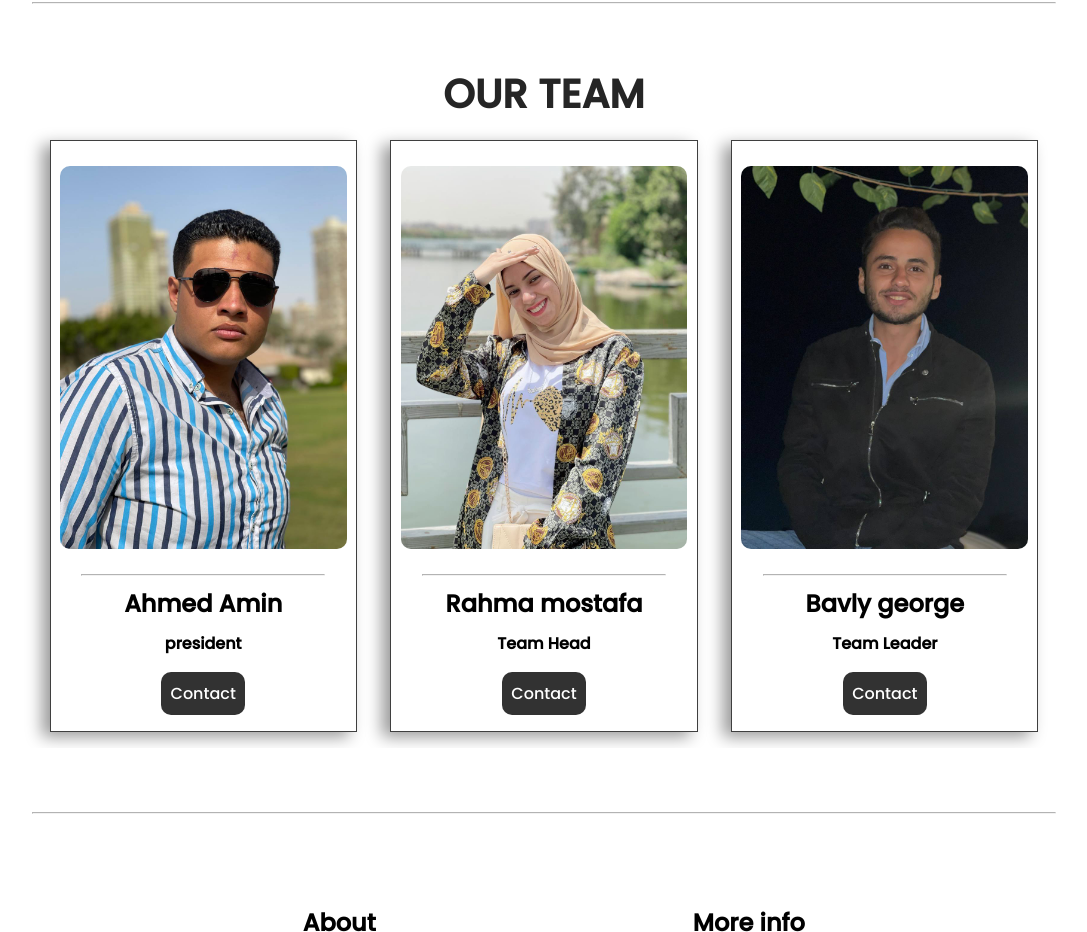
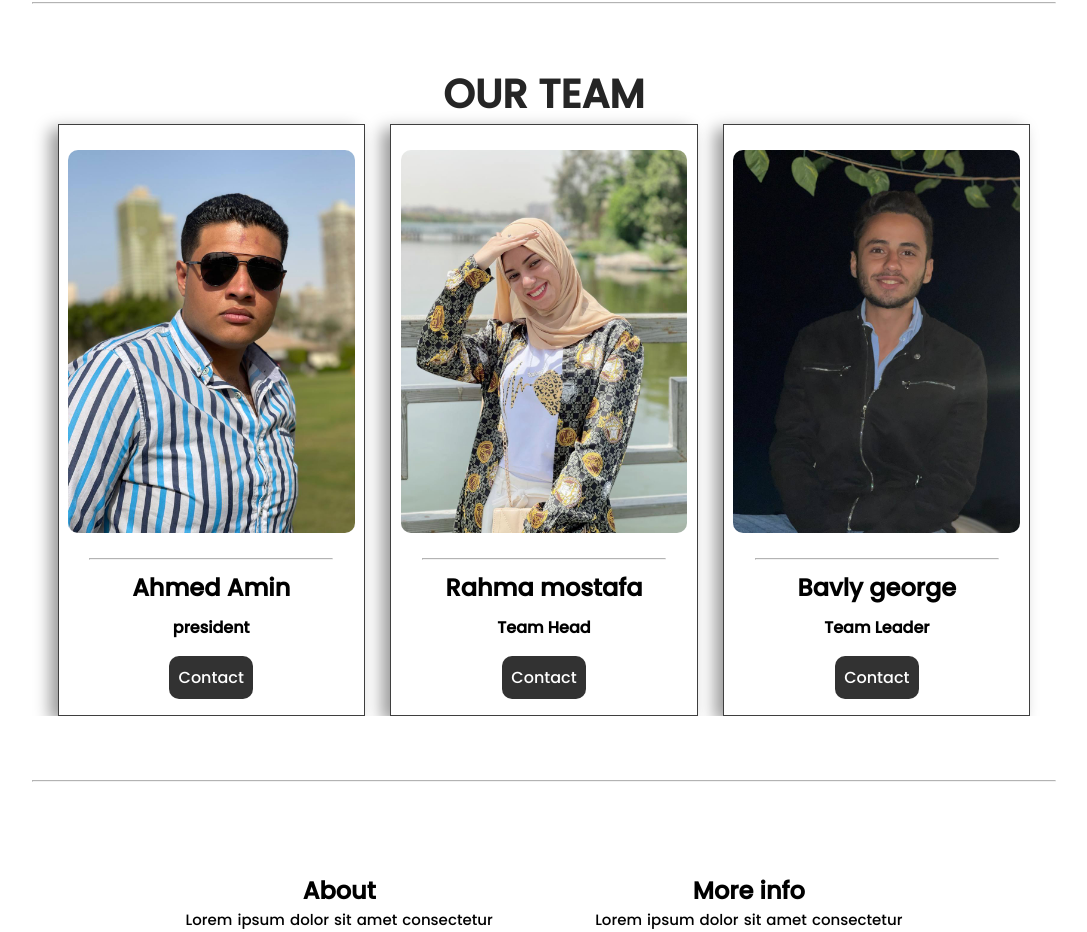
Before and after one commit to ahmedamin20/Maldives.darkmode, a plain HTML site: page index.html in a window 1280 px wide. Shown: the part 798-1730 px from the top of the page, without its empty margins (96-1183 px from the left). Drawn offline with nearby package versions, Linux system fonts and the light colour scheme; grey boxes are pictures that could not be loaded.

Commit message:
Add files via upload

```diff
--- a/style.css
+++ b/style.css
@@ -363,10 +363,10 @@ hr{
     justify-content: center;
     align-items: center;
     flex-flow: column;
+    flex-wrap: wrap;
     border: .25px solid var(--btnblack);
     background:var(--light);
     color: var(--black);
-    margin: 1rem;
     box-shadow: var(--box-shadow);
     width: 30%;
 }
```
